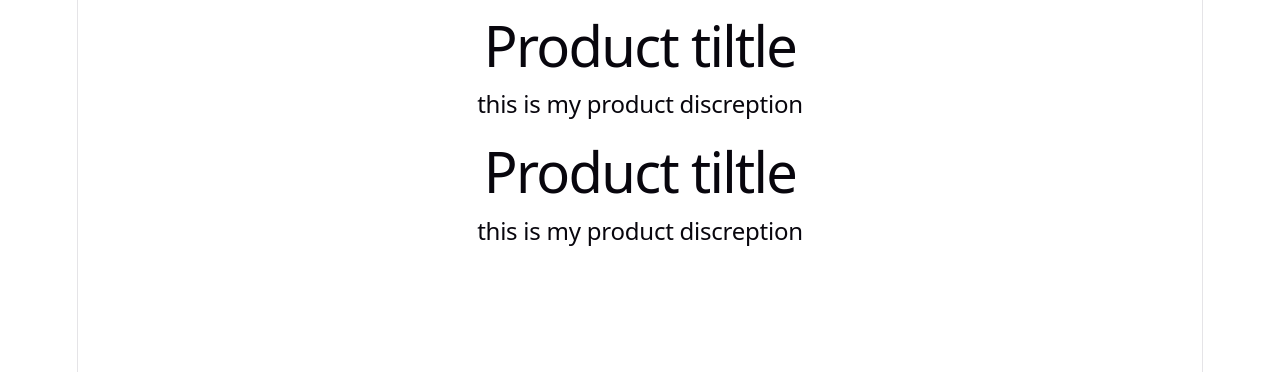
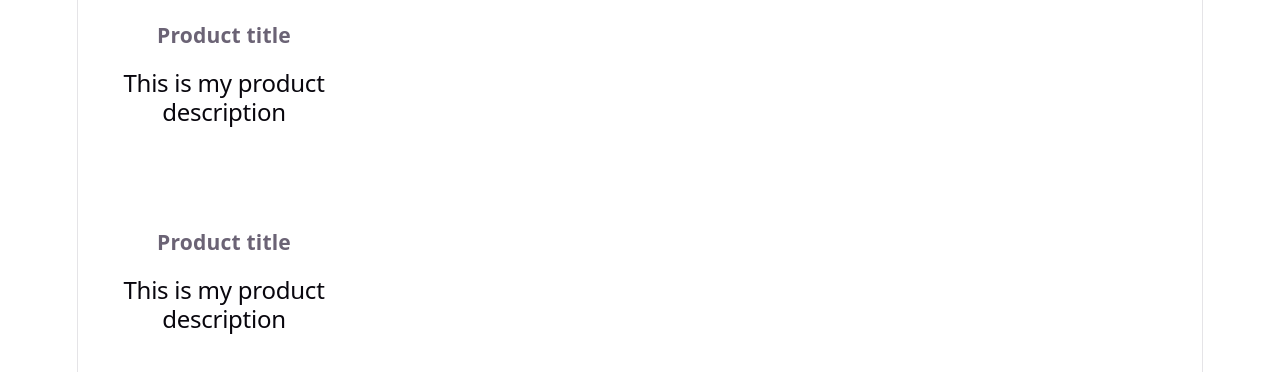
Before and after one commit to 18maldavdiya/React.js, a React (Vite) app in the folder react_propes/my-app/: page / in a window 1280 px wide. Shown: the top 372 px of the page. Built offline with nearby package versions, Linux system fonts and the light colour scheme.

Commit message:
start with propes

```diff
--- a/react_propes/my-app/src/Product.jsx
+++ b/react_propes/my-app/src/Product.jsx
@@ -1,9 +1,12 @@
-function Product(){
-    return(
-        <>
-        <h1>Product tiltle</h1>
-        <h2>this is my product discreption</h2>
-        </>
-    )
+import "./Product.css";
+
+function Product() {
+  return (
+    <div className="Product">
+      <h3>Product title</h3>
+      <h2>This is my product description</h2>
+    </div>
+  );
 }
+
 export default Product;
```
